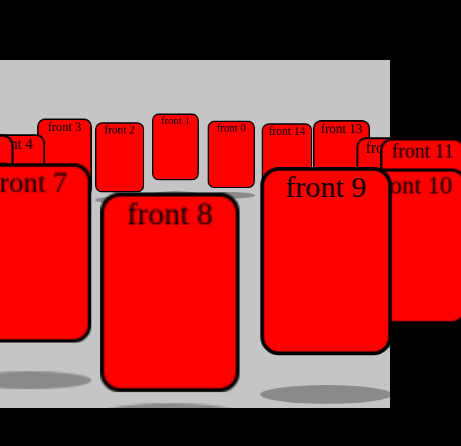
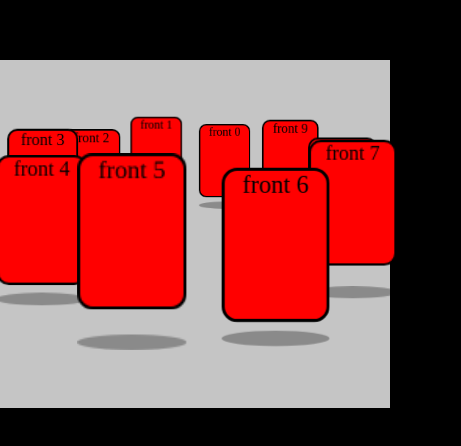
Before and after one commit to manhdv2103/random-card-picker, a React (Create React App) app: page / in a window 390 px wide. Shown: the part 188-634 px from the top of the page, 461 px wide, since content can reach past the window. Built offline with nearby package versions, Linux system fonts and the light colour scheme.

Commit message:
change some carousel config to make it look better on mobile

```diff
--- a/src/App.tsx
+++ b/src/App.tsx
@@ -13,10 +13,10 @@ function App() {
         <div id="scene">
           <CardCarousel
             interactionContainerRef={main}
-            numberOfCards={15}
+            numberOfCards={10}
             autoRotateSecond={12}
-            manualRotateDistance={3000}
-            cardDistance={200}
+            manualRotateDistance={1000}
+            cardDistance={150}
             cardFloatingDelta={12}
           />
         </div>
```
